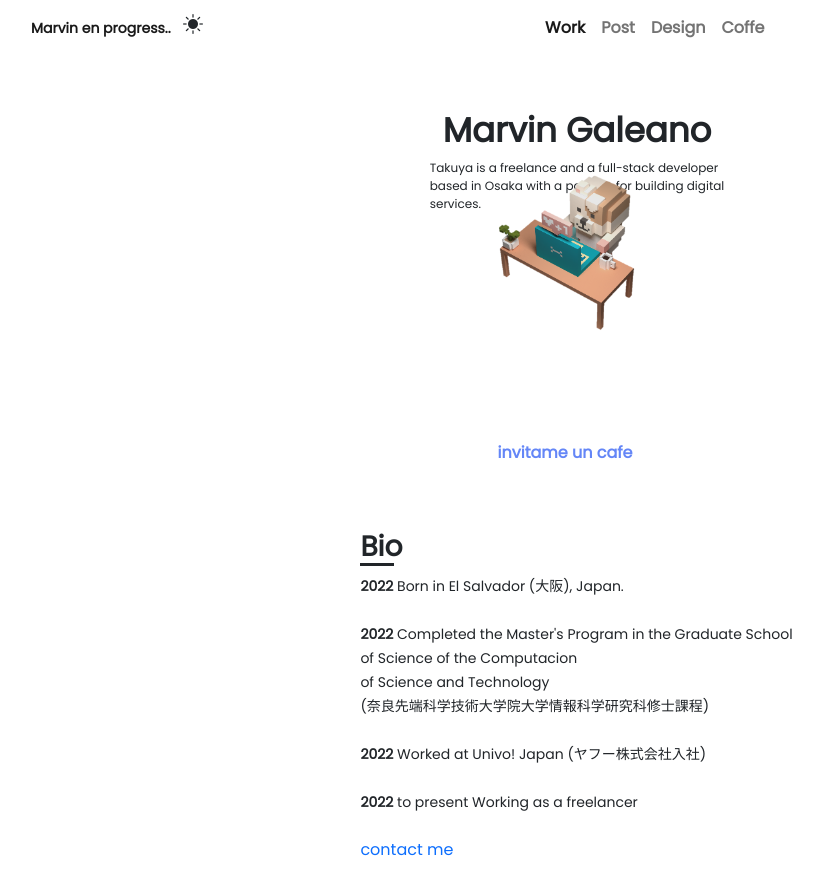
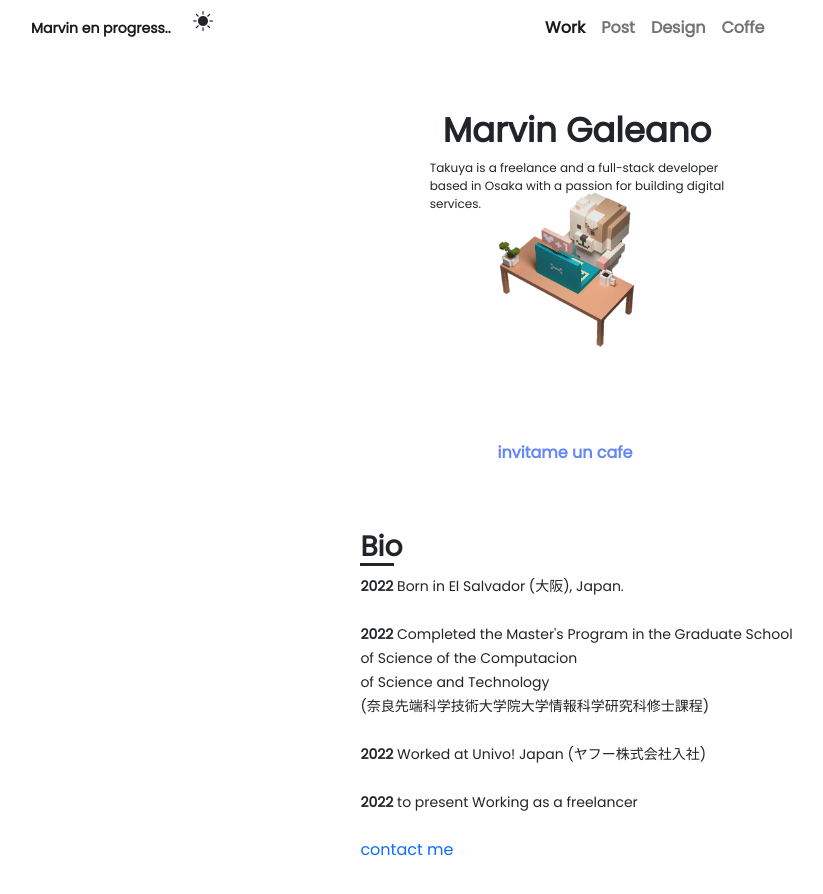
Before and after one commit to marvin18g/miport, a plain HTML site: page index.html in a window 1280 px wide. Shown: the top 894 px of the page, without its empty margins (63-886 px from the left). Drawn offline with nearby package versions, Linux system fonts and the light colour scheme.

Commit message:
Update custom.css

```diff
--- a/custom.css
+++ b/custom.css
@@ -42,8 +42,8 @@ i{
     font-size: 20px;
     display: block;
     float: left;
-    left: 164px;
-    top: 9px;
+    left: 174px;
+    top: 6px;
 
     cursor: pointer;
     position: absolute;
@@ -142,7 +142,7 @@ body .navbar-collapse{
 }
 .cafe{
     position: absolute;
-    margin-top: 134px;
+    margin-top: 169px;
     height: 170px;
     justify-content: center;
     align-items: center;
```
